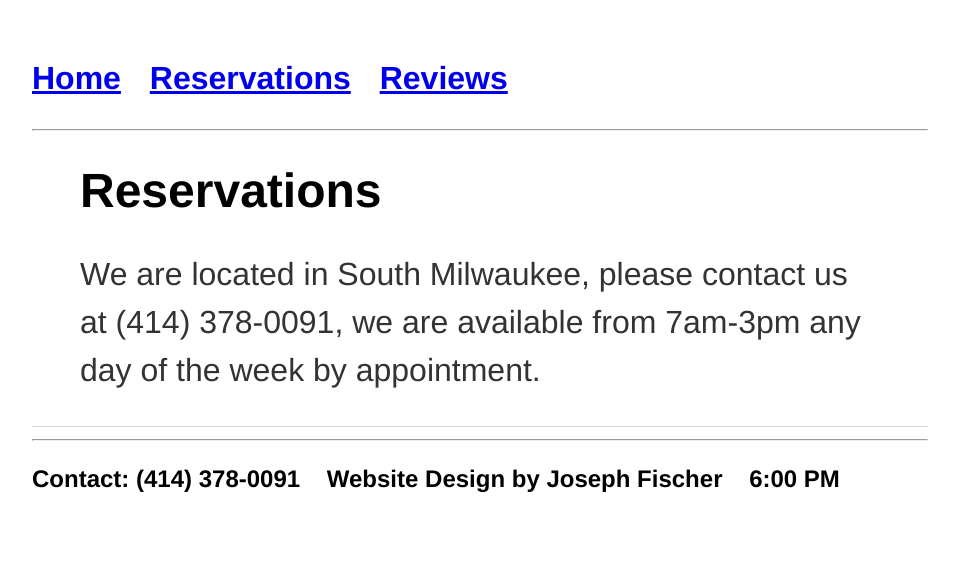
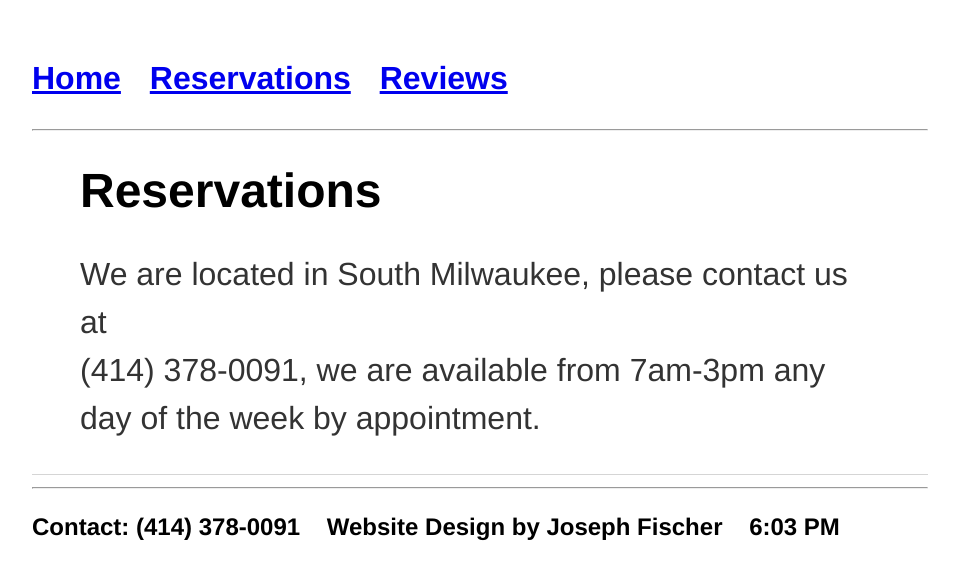
Before and after one commit to MrGreen014/MrGreen014.github.io, a Jekyll site: the page built from reservations/index.html, in a window 1280 px wide. Shown: the top 580 px of the page, without its empty margins (160-1119 px from the left). Built offline with Jekyll 4.4.1, drawn with Linux system fonts in a browser that asks for light colours.

```diff
--- a/_layouts/default.html
+++ b/_layouts/default.html
@@ -26,7 +26,7 @@
     <ul>
       <li>Contact: (414) 378-0091</li>
       <li>Website Design by Joseph Fischer</li>
-      <li>6:00 PM</li>
+      <li>6:03 PM</li>
     </ul>
   </footer>
 </body>
--- a/main.css
+++ b/main.css
@@ -31,11 +31,6 @@ nav ul li, footer ul li
 a
 {
    text-decoration-style: none;
-}
-
-a:hover
-{
-  text-decoration: underline;
 }
 
 h1
--- a/reservations/index.html
+++ b/reservations/index.html
@@ -6,6 +6,6 @@ title: reservations
 <header>
   <h1>Reservations</h1>
 </header>
-<p>We are located in South Milwaukee, please contact us at (414) 378-0091, we
-  are available from 7am-3pm any day of the week by appointment.
+<p>We are located in South Milwaukee, please contact us at <br> (414) 378-0091,
+  we are available from 7am-3pm any day of the week by appointment.
 </p>
```
